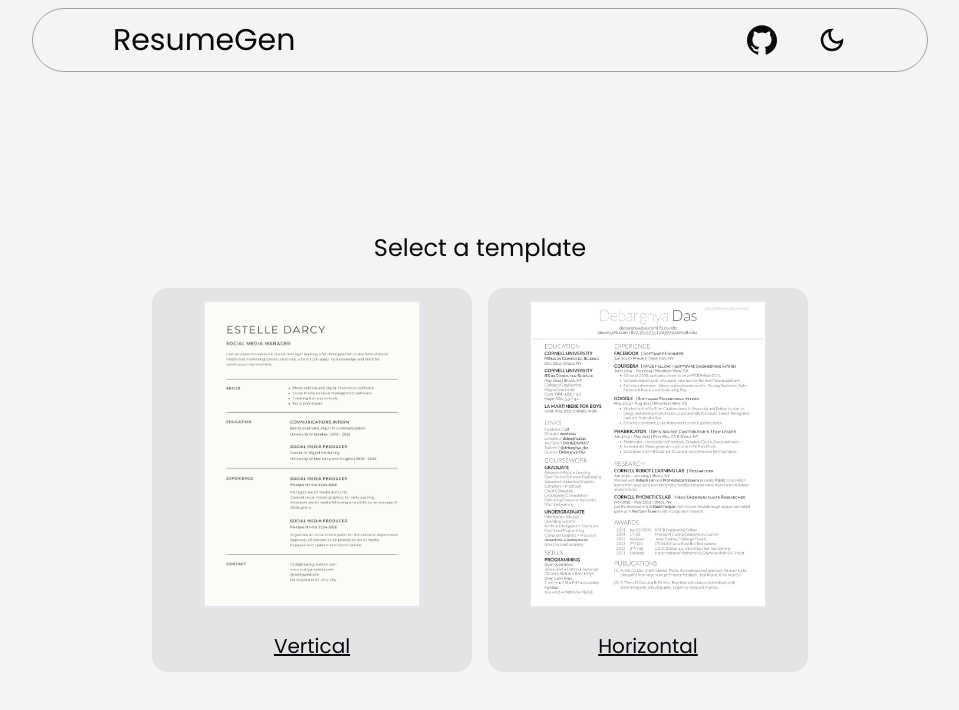
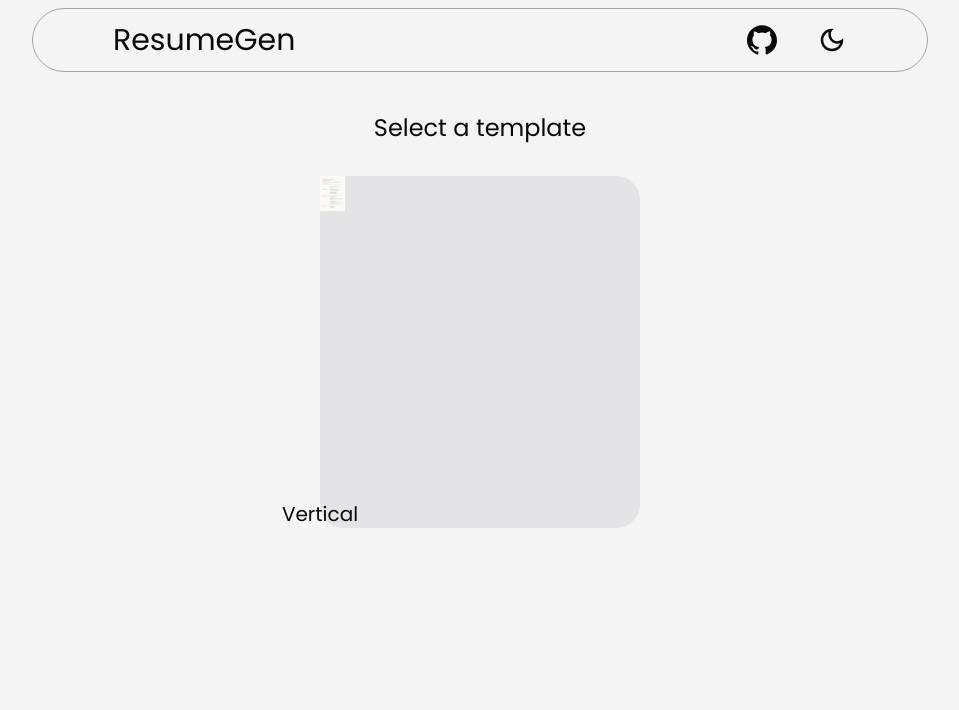
Before and after one commit to PavanMeka09/ResumeGen, a React (Vite) app: page /templates in a window 1280 px wide. Shown: the top 710 px of the page, without its empty margins (160-1119 px from the left). Built offline with nearby package versions, Linux system fonts and the light colour scheme.

Commit message:
change Footer

```diff
--- a/src/Pages/Templates.jsx
+++ b/src/Pages/Templates.jsx
@@ -6,15 +6,15 @@ export const Templates = () => {
   return (
     <>
       <FloatNavbar />
-      <div className="h-[90vh] flex justify-center items-center flex-col flex-wrap bg-zinc-100 text-zinc-950 dark:bg-[#18181b] dark:text-zinc-100">
-        <h1 className="text-2xl m-6">Select a template</h1>
+      <div className="min-h-[90vh] bg-zinc-100 text-zinc-950 dark:bg-[#18181b] dark:text-zinc-100">
+        <h1 className="text-2xl p-8 text-center">Select a template</h1>
         <motion.div
           initial={{ opacity: 0, y: 20 }}
           animate={{ opacity: 1, y: 0 }}
-          className="flex justify-center items-center gap-4"
+          className="flex justify-center items-center flex-wrap gap-20 w-[80vw] mx-auto"
         >
           <Card title="Vertical" image="vertical.jpg" />
-          <Card title="Horizontal" image="horizontal.jpeg" />
+          {/* <Card title="Horizontal" image="horizontal.jpeg" /> */}
         </motion.div>
       </div>
     </>
--- a/src/components/Card.jsx
+++ b/src/components/Card.jsx
@@ -33,26 +33,29 @@ export const Card = (props) => {
   return (
     <>
       <motion.div
-        onMouseEnter={() => {setHover(true); console.log(hover)}}
-        onMouseLeave={() => {setHover(false); console.log(hover)}}
-        className="h-96 w-80 relative bg-zinc-200 hover:scale-105 transition-[transform] dark:bg-zinc-700 rounded-2xl flex justify-center items-center flex-col gap-6 group"
+        onMouseEnter={() => { setHover(true); console.log(hover) }}
+        onMouseLeave={() => { setHover(false); console.log(hover) }}
+        className=" z-[1]   h-[22rem] w-[20rem] relative bg-zinc-200 hover:scale-105 transition-[transform] dark:bg-zinc-700 rounded-3xl py-4 group"
       >
         <img
           onClick={handleClick}
           src={props.image}
           alt={props.title + " image"}
-          className="h-[80%] cursor-zoom-in border-2"
+          className="h-[10%] cursor-zoom-in absolute top-0 opacity-95 z-0 hover:shadow-[inset_0_0_60px_-15px_rgba(0,0,0,0.3)]"
         />
-        <h1 className="text-xl underline">{props.title}</h1>
+
         <motion.span
           whileHover={{ scale: 1.1 }}
           whileTap={{ scale: 0.9 }}
-          initial={{opacity: 0, y: 50}}
+          initial={{ opacity: 0, y: 50 }}
           animate={{ opacity: hover ? 1 : 0, y: hover ? 0 : 50 }}
           className="absolute bottom-32"
         >
           <Primary title="Continue" to="/generate" />
         </motion.span>
+        <div className="h-[20%] w-max bg-zinc-800 flex justify-center items-center">
+          <h1 className="text-xl text-center absolute bottom-0">{props.title}</h1>
+        </div>
       </motion.div>
       {renderZoomin()}
     </>
--- a/src/components/Footer.jsx
+++ b/src/components/Footer.jsx
@@ -4,7 +4,7 @@ import { Link } from "react-router-dom";
 
 export const Footer = () => {
   return (
-    <footer className="h-[10vh] w-screen border-t-[1px] border-zinc-600 bg-zinc-100 dark:bg-[#18181b] text-zinc-950 dark:text-zinc-100 flex justify-between items-center px-32">
+    <footer className="h-[10vh] w-screen border-t-[1px] bg-zinc-100 dark:bg-[#18181b] text-zinc-950 dark:text-zinc-100 flex justify-between items-center px-32">
       <div>
         made by
         <a
```
